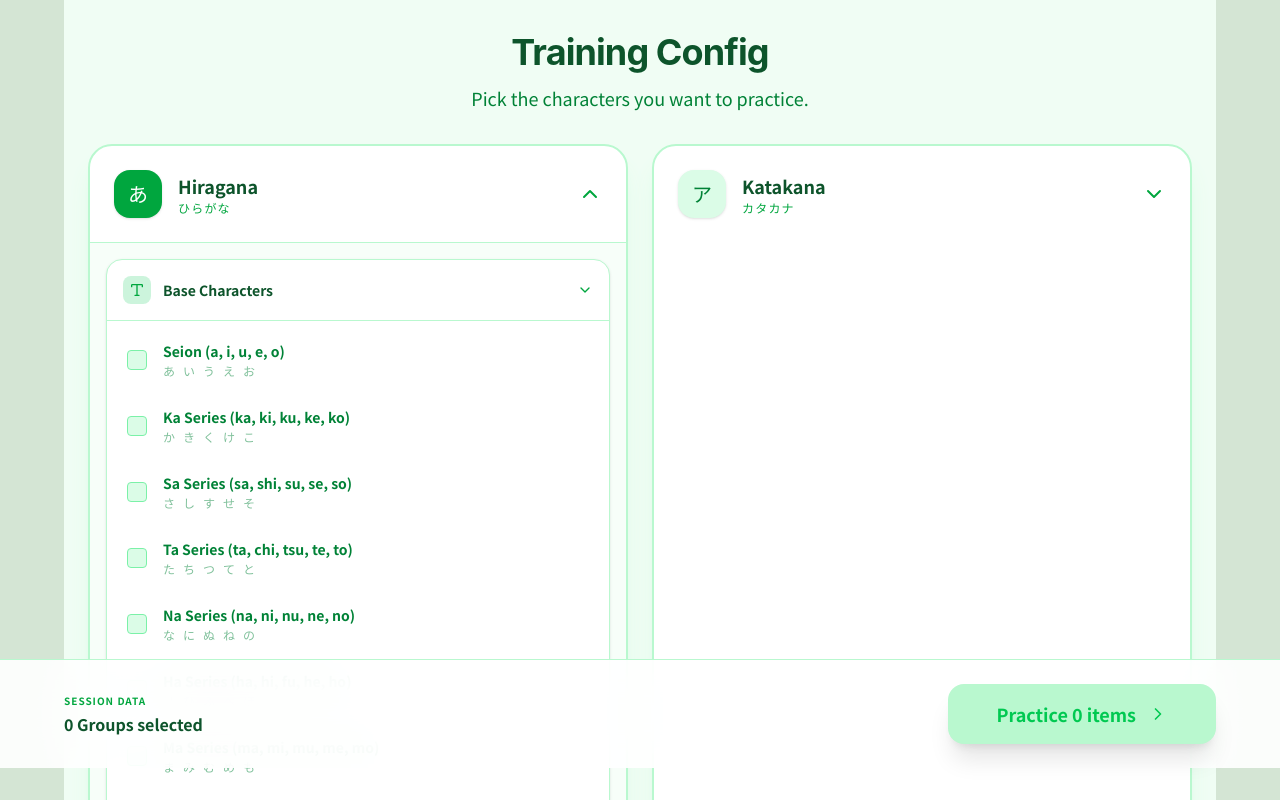
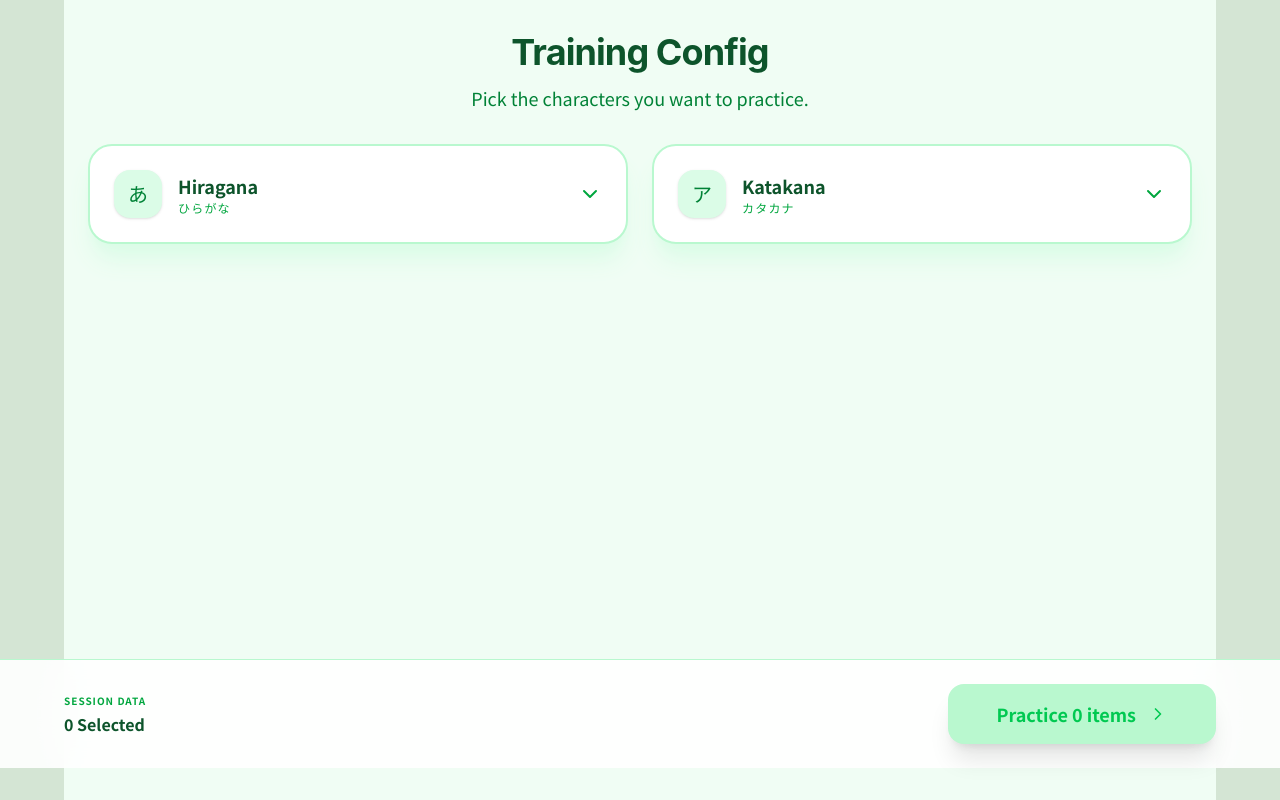
Before and after one commit to FzHars/JLang, a React (Vite) app: page / in a window 1280 px wide. Both pictures are taken after a click on the button "Start Learning". Shown: the top 800 px of the page. Built offline with nearby package versions, Linux system fonts and the light colour scheme.

Commit message:
Refactoring: Add ActionBar component and update gitignore

```diff
--- a/index.html
+++ b/index.html
@@ -2,7 +2,7 @@
 <html lang="en">
   <head>
     <meta charset="UTF-8" />
-    <link rel="icon" type="image/svg+xml" href="/favicon.svg" />
+    <link rel="icon" type="image/svg+xml" href="/neko1.png" />
     <meta name="viewport" content="width=device-width, initial-scale=1.0" />
     <title>Nekomoji</title>
   </head>
--- /dev/null
+++ b/src/components/ActionBar.jsx
@@ -0,0 +1,37 @@
+import { motion } from 'framer-motion';
+import { ChevronRight } from 'lucide-react';
+
+export default function ActionBar({
+  selectedGroups,
+  totalSelectedChars,
+  onStart
+}) {
+  return (
+    <div className="fixed bottom-0 left-0 right-0 p-4 md:p-6 bg-white/90 backdrop-blur-xl border-t border-green-200 z-50">
+      <div className="max-w-6xl mx-auto flex items-center justify-between gap-4 md:gap-6">
+        <div className="hidden sm:block">
+          <div className="text-[10px] font-bold text-green-600 uppercase tracking-widest mb-1">
+            Session Data
+          </div>
+          <p className="text-base font-bold text-green-900">
+            {selectedGroups.length} Selected
+          </p>
+        </div>
+        <motion.button
+          whileHover={{ scale: 1.02 }}
+          whileTap={{ scale: 0.98 }}
+          onClick={onStart}
+          disabled={selectedGroups.length === 0}
+          className={`flex-1 sm:flex-none flex items-center justify-center gap-3 px-8 md:px-12 py-4 rounded-2xl font-bold text-lg shadow-xl transition-all ${
+            selectedGroups.length > 0
+              ? 'bg-green-600 text-white hover:bg-green-700 shadow-green-600/50'
+              : 'bg-green-200 text-green-500 cursor-not-allowed shadow-none'
+          }`}
+        >
+          <span>Practice {totalSelectedChars} items</span>
+          <ChevronRight className="w-5 h-5" />
+        </motion.button>
+      </div>
+    </div>
+  );
+}
--- a/src/components/Home.jsx
+++ b/src/components/Home.jsx
@@ -10,6 +10,7 @@ import {
 } from 'lucide-react';
 import { filterByGroup } from '../utils/helpers';
 import nekoData from '../data/nekoData';
+import ActionBar from './ActionBar';
 
 // Constants for categories metadata
 const CATEGORIES = [
@@ -32,8 +33,8 @@ const GROUP_NAMES = {
 };
 
 export default function Home({ onStart }) {
-  const [expandedType, setExpandedType] = useState('hiragana');
-  const [expandedCategories, setExpandedCategories] = useState(['base']);
+  const [expandedType, setExpandedType] = useState('');
+  const [expandedCategories, setExpandedCategories] = useState(['']);
   const [selectedGroups, setSelectedGroups] = useState([]);
 
   const toggleType = (type) => {
@@ -223,32 +224,13 @@ export default function Home({ onStart }) {
           ))}
         </div>
 
-        {/* Global Action Bar */}
-        <div className="fixed bottom-0 left-0 right-0 p-4 md:p-6 bg-white/90 backdrop-blur-xl border-t border-green-200 z-50">
-          <div className="max-w-6xl mx-auto flex items-center justify-between gap-4 md:gap-6">
-            <div className="hidden sm:block">
-              <div className="text-[10px] font-bold text-green-600 uppercase tracking-widest mb-1">Session Data</div>
-              <p className="text-base font-bold text-green-900">
-                {selectedGroups.length} Groups selected
-              </p>
-            </div>
-            <motion.button
-              whileHover={{ scale: 1.02 }}
-              whileTap={{ scale: 0.98 }}
-              onClick={handleStart}
-              disabled={selectedGroups.length === 0}
-              className={`flex-1 sm:flex-none flex items-center justify-center gap-3 px-8 md:px-12 py-4 rounded-2xl font-bold text-lg shadow-xl transition-all ${
-                selectedGroups.length > 0
-                  ? 'bg-green-600 text-white hover:bg-green-700 shadow-green-600/50'
-                  : 'bg-green-200 text-green-500 cursor-not-allowed shadow-none'
-              }`}
-            >
-              <span>Practice {totalSelectedChars} items</span>
-              <ChevronRight className="w-5 h-5" />
-            </motion.button>
-          </div>
-        </div>
-        <div className="h-24" /> {/* Spacer for fixed bottom bar */}
+        {/* Action Bar */}
+        <ActionBar
+          selectedGroups={selectedGroups}
+          totalSelectedChars={totalSelectedChars}
+          onStart={handleStart}
+        />
+        <div className="h-24" />
       </motion.div>
     </div>
   );
--- a/src/components/LandingPage.jsx
+++ b/src/components/LandingPage.jsx
@@ -1,8 +1,9 @@
 import { motion } from "framer-motion";
 import { Sparkles, ArrowRight } from "lucide-react";
+import logoImg from "../assets/neko1.png"
 
 export default function LandingPage({ onStart }) {
-   // const [emojiIndex, setEmojiIndex] = useState(0);
+  // const [emojiIndex, setEmojiIndex] = useState(0);
   // const emojis = ["😺", "😸"];
 
   // useEffect(() => {
@@ -12,15 +13,20 @@ export default function LandingPage({ onStart }) {
   //   return () => clearInterval(interval);
   // }, []);
   return (
-    <div className="flex items-center justify-center min-h-screen bg-gradient-to-br from-blue-50 to-indigo-100">
+    <div
+      className="flex items-center justify-center min-h-screen bg-green-50"
+    >
       <motion.div
         className="text-center px-4"
         initial={{ opacity: 0, y: 20 }}
         animate={{ opacity: 1, y: 0 }}
         transition={{ duration: 0.6 }}
       >
+        {/* <div className="  ">
+          <img src={logoImg}/>
+        </div> */}
         <motion.h1
-          className="text-5xl font-bold font-sans text-gray-800 mb-4"
+          className="text-5xl font-bold font-sans text-green-900 mb-4"
           initial={{ opacity: 0 }}
           animate={{ opacity: 1 }}
           transition={{ delay: 0.3, duration: 0.6 }}
@@ -28,7 +34,7 @@ export default function LandingPage({ onStart }) {
           NekoMoji
         </motion.h1>
         <motion.p
-          className="text-xl mb-8 text-indigo-600"
+          className="text-xl mb-8 text-green-700"
           initial={{ opacity: 0 }}
           animate={{ opacity: 1 }}
           transition={{ delay: 0.4, duration: 0.6 }}
@@ -37,12 +43,12 @@ export default function LandingPage({ onStart }) {
           Learn Japanese characters with fun! 😺
         </motion.p>
         <motion.p
-          className="text-lg text-gray-500 mb-12 max-w-[30rem] mx-auto"
+          className="text-lg text-gray-600 mb-12 max-w-[30rem] mx-auto"
           initial={{ opacity: 0 }}
           animate={{ opacity: 1 }}
           transition={{ delay: 0.5, duration: 0.6 }}
         >
-         Master hiragana and katakana through interactive flashcards and
+          Master hiragana and katakana through interactive flashcards and
           quizzes. Inspired by the methodologies of KanaDojo and Duolingo.{" "}
           <br />
           Start your journey to fluency today!
@@ -51,7 +57,7 @@ export default function LandingPage({ onStart }) {
           whileHover={{ scale: 1.05 }}
           whileTap={{ scale: 0.95 }}
           onClick={onStart}
-          className="group relative inline-flex items-center gap-3 px-8 py-4 bg-indigo-600 text-white rounded-2xl font-semibold text-lg shadow-xl shadow-indigo-100 hover:bg-indigo-700 transition-all"
+          className="group relative inline-flex items-center gap-3 px-8 py-4 bg-green-600 text-white rounded-2xl font-semibold text-lg shadow-xl shadow-green-100 hover:bg-green-700 transition-all"
         >
           <span>Start Learning</span>
           <ArrowRight className="w-5 h-5 group-hover:translate-x-1 transition-transform" />
```
Also changed, not shown: 1 other file (tests, documents, lock files or other folders).
